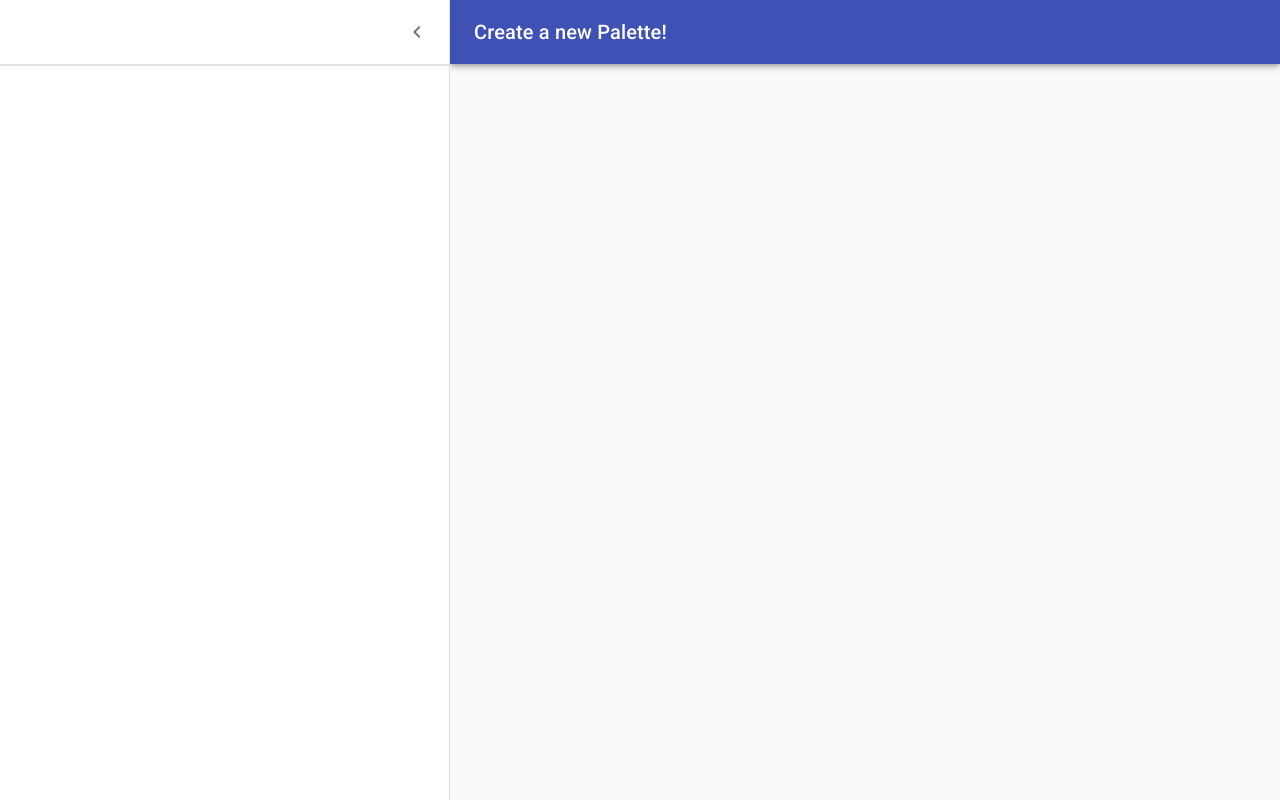
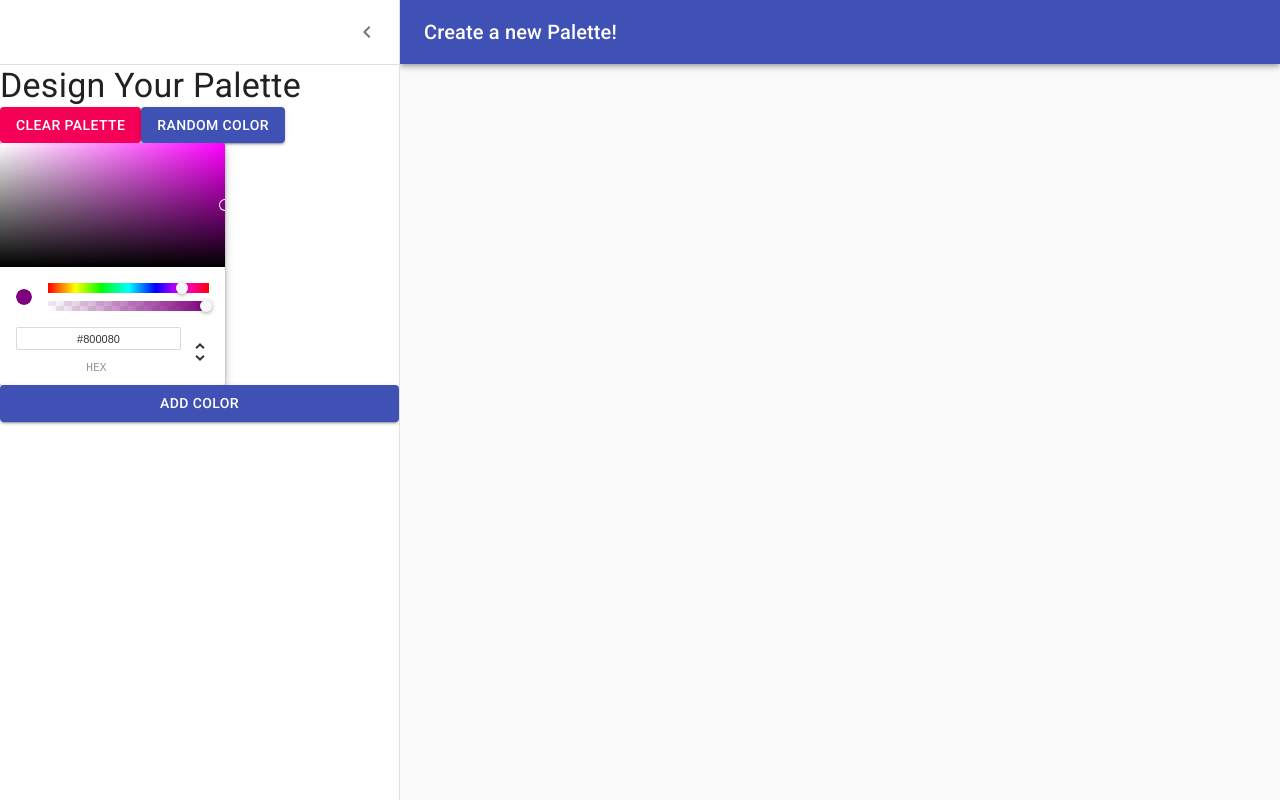
Before and after one commit to Gregkur/Shadr, a React (Create React App) app: page /palette/new in a window 1280 px wide. Both pictures are taken after a click on the button "open drawer". Built offline with nearby package versions, Linux system fonts and the light colour scheme.

Commit message:
added colorpicker and buttons

```diff
--- a/src/components/NewPaletteForm.js
+++ b/src/components/NewPaletteForm.js
@@ -10,8 +10,10 @@
 import IconButton from "@material-ui/core/IconButton";
 import MenuIcon from "@material-ui/icons/Menu";
 import ChevronLeftIcon from "@material-ui/icons/ChevronLeft";
+import { ChromePicker } from "react-color";
+import Button from "@material-ui/core/Button";
 
-const drawerWidth = 450;
+const drawerWidth = 400;
 
 const useStyles = makeStyles((theme) => ({
   root: {
@@ -122,7 +124,23 @@
           </IconButton>
         </div>
         <Divider />
-        <Divider />
+        <Typography variant="h4">Design Your Palette</Typography>
+        <div>
+          <Button variant="contained" color="secondary">
+            Clear Palette
+          </Button>
+          <Button variant="contained" color="primary">
+            Random Color
+          </Button>
+        </div>
+        <ChromePicker
+          color="purple"
+          disableAlpha="true"
+          onChangeComplete={(newColor) => console.log(newColor)}
+        />
+        <Button variant="contained" color="primary">
+          ADD COLOR
+        </Button>
       </Drawer>
       <main
         className={clsx(classes.content, {
```
Also changed, not shown: 1 other file (tests, documents, lock files or other folders).
